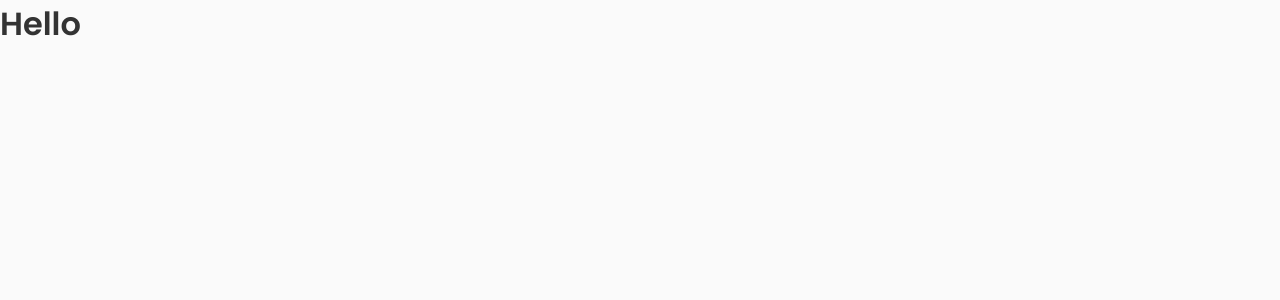
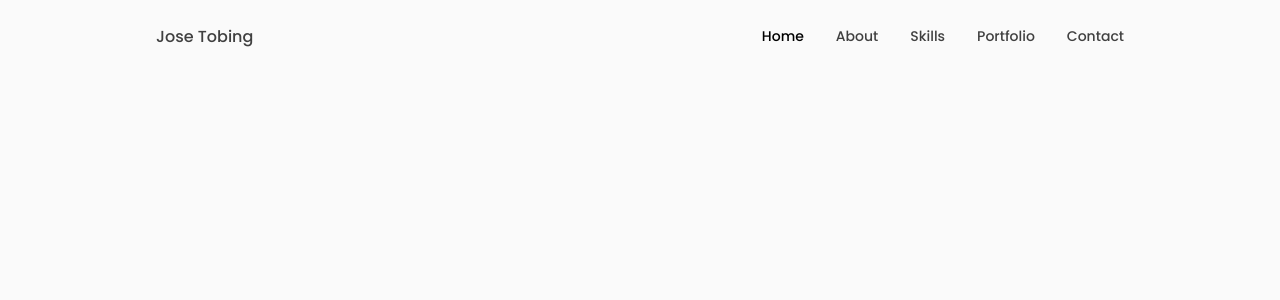
Before and after one commit to JoseLumbantobing/Portfolio, a Next.js app: page / in a window 1280 px wide. Shown: the top 300 px of the page. Built offline with nearby package versions, Linux system fonts and the light colour scheme.

Commit message:
Create responsive header component and navbar toggle

```diff
--- /dev/null
+++ b/src/component/header/header.css
@@ -0,0 +1,116 @@
+.header {
+    background-color: var(--body-color);
+    position: fixed;
+    top: 0;
+    left: 0;
+    width: 100%;
+    z-index: var(--z-fixed);
+}
+
+.nav {
+    height: calc(var(--header-height) + 1.5rem);
+    display: flex;
+    justify-content: space-between;
+    align-items: center;
+    column-gap: 1rem;
+}
+
+.nav__logo, .nav__toggle {
+    color: var(--title-color);
+    font-weight: var(--font-medium);
+}
+
+.nav__list {
+    display: flex;
+    column-gap: 2rem;
+}
+
+.nav__link {
+    display: flex;
+    flex-direction: column;
+    align-items: center;
+    font-size: var(--small-font-size);
+    color: var(--title-color);
+    font-weight: var(--font-medium);
+    transition: .3s;
+}
+
+.nav__icon, .nav__close, .nav__toggle {
+    display: none;
+}
+
+.active-link, .nav__link:hover {
+    color: var(--title-color-dark);
+}
+
+
+/* Breakpoints */
+@media screen and (max-width: 768px) {
+    .header {
+        top: initial;
+        bottom: 0;
+    }
+
+    .nav {
+        height: var(--header-height);
+    }
+
+    .nav__menu {
+        position: fixed;
+        bottom: -100%;
+        left: 0;
+        width: 100%;
+        background-color: var(--body-color);
+        padding: 2rem 1.5rem 4rem;
+        box-shadow: 0 -1px 4px rgba(0, 0, 0, .15);
+        border-radius: 1.5rem 1.5rem 0 0;
+        transition: .3s;
+    }
+
+    /* Show Menu */
+    .show-menu {
+        bottom: 0;
+    }
+
+    .nav__list {
+        display: grid;
+        grid-template-columns: repeat(3, 1fr);
+        gap: 2rem;
+    }
+
+    .nav__icon {
+        font-size: 1.2rem;
+    }
+
+    .nav__close {
+        position: absolute;
+        right: 1.3rem;
+        bottom: .5rem;
+        font-size: 1.5rem;
+        cursor: pointer;
+        color: var(--title-color);
+    }
+
+    .nav__close:hover {
+        color: var(--title-color-dark);
+    }
+
+    .nav__toggle {
+        cursor: pointer;
+        font-size: 1.1rem;
+    }
+
+    .nav__icon, .nav__close, .nav__toggle {
+        display: block;
+    }
+}
+
+@media screen and (max-width: 350px) {
+    .nav__menu {
+        padding: 2rem .25rem 4rem;
+    }
+
+    .nav__list {
+        column-gap: 0;
+    }
+}
--- /dev/null
+++ b/src/component/header/header.jsx
@@ -0,0 +1,52 @@
+import React, { useState } from 'react'
+
+export const Header = () => {
+  const [toggle, setToggle] = useState(false);
+
+  return (
+    <header className="header">
+        <nav className="nav container">
+            <a href="/" className='nav__logo'>Jose Tobing</a>
+
+            <div className={toggle ? "nav__menu show-menu" : "nav__menu"}>
+              <ul className="nav__list grid">
+                <li className="nav__item">
+                  <a href="#home" className='nav__link active-link'>
+                    <i className="uil uil-estate nav__icon"></i>Home
+                  </a>
+                </li>
+                <li className="nav__item">
+                  <a href="#about" className='nav__link'>
+                    <i className="uil uil-user nav__icon"></i>About
+                  </a>
+                </li>
+                <li className="nav__item">
+                  <a href="#skills" className='nav__link'>
+                    <i className="uil uil-file-alt nav__icon"></i>Skills
+                  </a>
+                </li>
+                <li className="nav__item">
+                  <a href="#portfolio" className='nav__link'>
+                    <i className="uil uil-scenery nav__icon"></i>Portfolio
+                  </a>
+                </li>
+                <li className="nav__item">
+                  <a href="#contact" className='nav__link'>
+                    <i className="uil uil-message nav__icon"></i>Contact
+                  </a>
+                </li>
+                {/* <li className="nav__item">
+                  <a href="" className='nav__link'>
+                    <i className="uil uil- nav__icon"></i>
+                  </a>
+                </li> */}
+              </ul>
+              <i className="uil uil-times nav__close" onClick={() => setToggle(!toggle)}></i>
+            </div>
+            <div className="nav__toggle" onClick={() => setToggle(!toggle)}>
+              <i className="uil uil-apps"></i>
+            </div>
+        </nav>
+    </header>
+  )
+}
--- a/src/pages/_app.js
+++ b/src/pages/_app.js
@@ -1,4 +1,5 @@
 import '@component/styles/globals.css'
+import '../component/header/header.css'
 
 export default function App({ Component, pageProps }) {
   return <Component {...pageProps} />
--- a/src/pages/index.jsx
+++ b/src/pages/index.jsx
@@ -1,9 +1,5 @@
 import Head from 'next/head'
-// import Image from 'next/image'
-// import { Inter } from 'next/font/google'
-// import styles from '@component/styles/Home.module.css'
-
-// const inter = Inter({ subsets: ['latin'] })
+import { Header } from '@component/component/header/header'
 
 export default function Home() {
   return (
@@ -14,10 +10,10 @@
         <meta name="viewport" content="width=device-width, initial-scale=1" />
         <link rel="icon" href="/favicon.ico" />
         <link href='https://unpkg.com/boxicons@2.1.4/css/boxicons.min.css' rel='stylesheet' />
-        <link href='https://unpkg.com/boxicons@2.1.4/css/boxicons.min.css' rel='stylesheet' />
+        <link rel="stylesheet" href="https://unicons.iconscout.com/release/v4.0.8/css/line.css" />
       </Head>
       <main>
-        <h1>Hello</h1>
+        <Header />
       </main>
     </>
   )
--- a/src/styles/globals.css
+++ b/src/styles/globals.css
@@ -31,7 +31,7 @@
   /* ====== Colors ====== */
   --hue: 0;
   --sat: 0%;
-  --title-color: hsl(var(--hue), var(--sat), 20%);
+  --title-color: hsl(var(--hue), var(--sat), 25%);
   --title-color-dark: hsl(var(--hue), var(--sat), 0%);
   --text-color: hsl(var(--hue), var(--sat), 46%);
   --body-color: hsl(var(--hue), var(--sat), 98%);
@@ -138,6 +138,10 @@
   text-decoration: none;
 }
 
+li {
+  list-style-type: none;
+}
+
 button {
   cursor: pointer;
   border: none;
@@ -208,3 +212,25 @@
     color-scheme: dark;
   }
 }
+
+
+/* Breakpoints */
+@media screen and (max-width: 992px) {
+  .container {
+    margin-left: 1.5rem;
+    margin-right: 1.5rem;
+  }
+}
+
+@media screen and (max-width: 768px) {
+}
+
+@media screen and (max-width: 576px) {
+}
+
+@media screen and (max-width: 350px) {
+  .container {
+    margin-left: 1rem;
+    margin-right: 1rem;
+  }
+}
```
